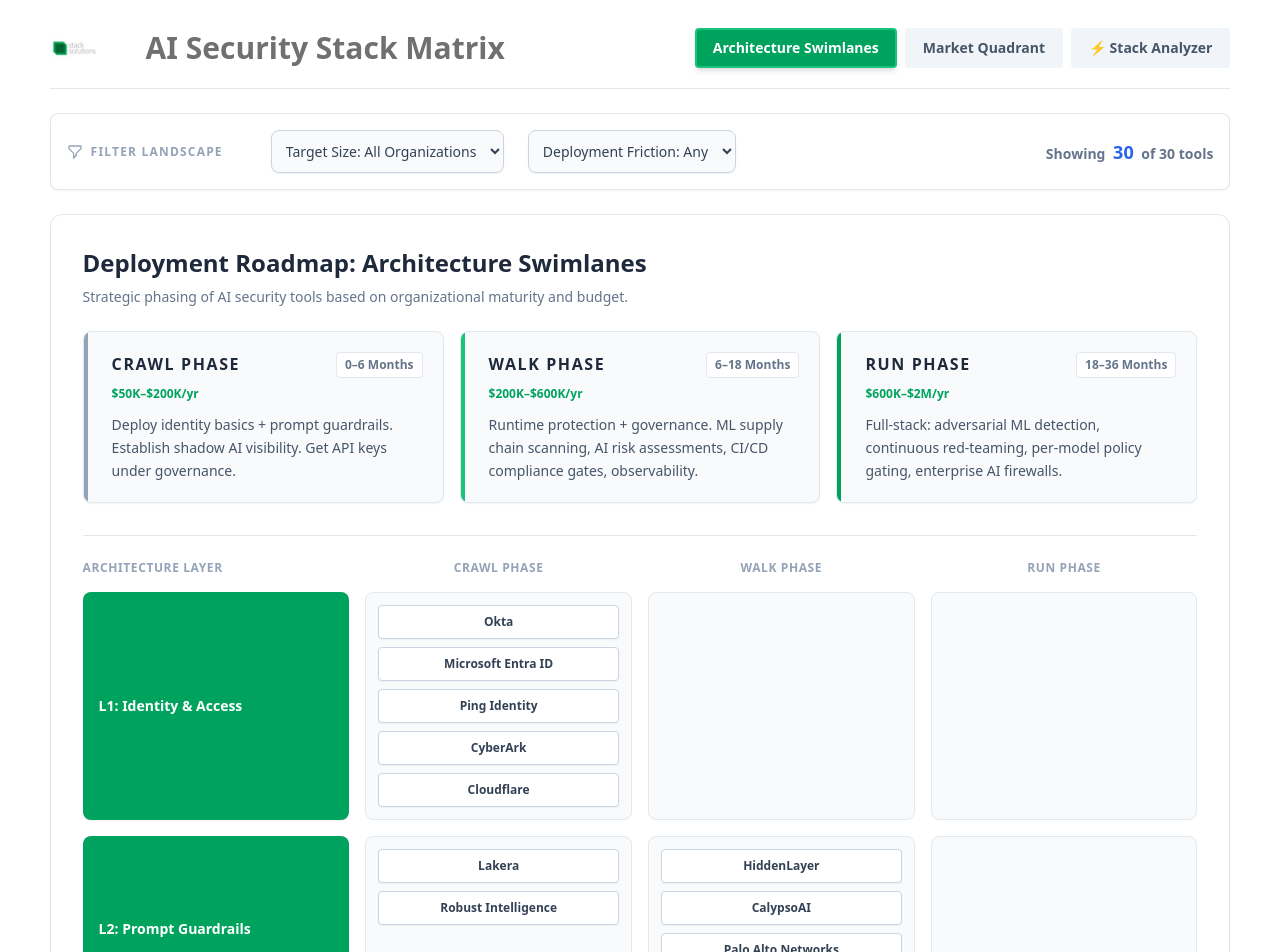
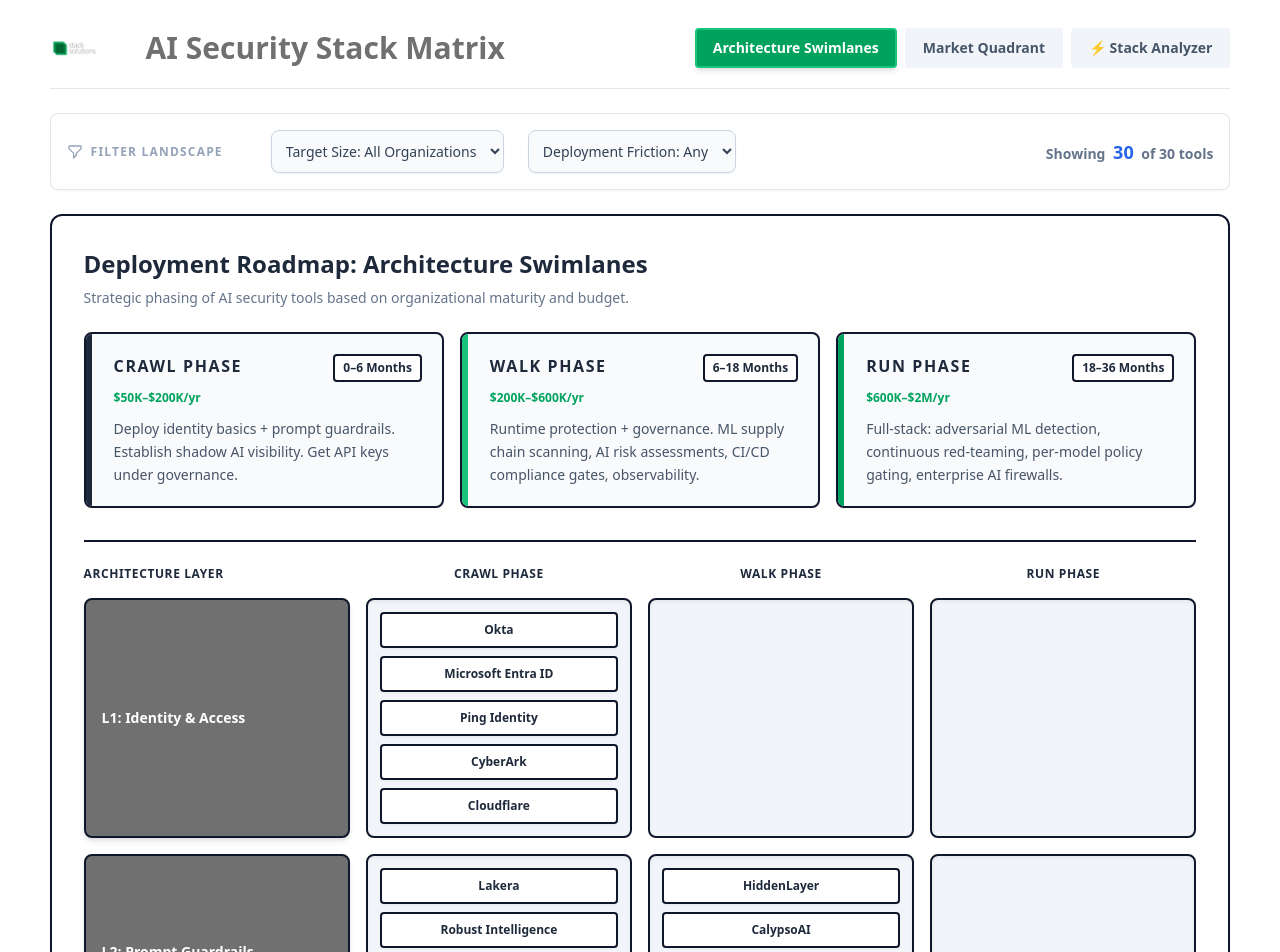
Before and after one commit to stacksolutions-com/ai-security-stack-matrix, a React (Vite) app: page / in a window 1280 px wide. Shown: the top 952 px of the page. Built offline with nearby package versions, Linux system fonts and the light colour scheme.

Commit message:
Add heavy architectural borders for high contrast

```diff
--- a/src/components/SwimlaneView.jsx
+++ b/src/components/SwimlaneView.jsx
@@ -17,17 +17,17 @@
   ];
 
   return (
-    <div className="bg-white rounded-xl shadow-sm border border-slate-200 p-8 overflow-visible">
+    <div className="bg-white rounded-xl shadow-sm border-2 border-slate-900 p-8 overflow-visible">
       <h3 className="text-2xl font-bold mb-2 text-slate-800">Deployment Roadmap: Architecture Swimlanes</h3>
       <p className="text-slate-500 mb-6 text-sm">Strategic phasing of AI security tools based on organizational maturity and budget.</p>
 
       <div className="grid grid-cols-3 gap-4 mb-8">
         {phaseDetails.map(p => (
-          <div key={p.name} className="bg-slate-50 border border-slate-200 rounded-lg p-5 shadow-sm relative overflow-hidden">
-            <div className={`absolute top-0 left-0 w-1 h-full ${p.name === 'Crawl' ? 'bg-slate-400' : p.name === 'Walk' ? 'bg-[color:#19C37A]' : 'bg-[color:#00A35D]'}`}></div>
+          <div key={p.name} className="bg-slate-50 border-2 border-slate-900 rounded-lg p-5 shadow-sm relative overflow-hidden">
+            <div className={`absolute top-0 left-0 w-1.5 h-full ${p.name === 'Crawl' ? 'bg-slate-800' : p.name === 'Walk' ? 'bg-[color:#19C37A]' : 'bg-[color:#00A35D]'}`}></div>
             <div className="flex justify-between items-start mb-2 pl-2">
               <h4 className="font-bold text-slate-800 uppercase tracking-widest">{p.name} Phase</h4>
-              <span className="text-xs font-bold bg-white border border-slate-200 px-2 py-1 rounded text-slate-500">{p.time}</span>
+              <span className="text-xs font-bold bg-white border-2 border-slate-900 px-2 py-1 rounded text-slate-800">{p.time}</span>
             </div>
             <div className="text-xs font-bold text-[color:#00A35D] mb-3 pl-2">{p.budget}</div>
             <p className="text-sm text-slate-600 leading-relaxed pl-2">{p.desc}</p>
@@ -35,26 +35,30 @@
         ))}
       </div>
 
-      <div className="min-w-[900px] border-t border-slate-200 pt-6 pb-24">
+      <div className="min-w-[900px] border-t-2 border-slate-900 pt-6 pb-24">
         <div className="grid grid-cols-4 gap-4 mb-4">
-          <div className="font-bold text-slate-400 uppercase text-xs tracking-wider">Architecture Layer</div>
-          {phases.map(phase => <div key={phase} className="font-bold text-slate-400 uppercase text-xs tracking-wider text-center">{phase} Phase</div>)}
+          <div className="font-bold text-slate-800 uppercase text-xs tracking-wider">Architecture Layer</div>
+          {phases.map(phase => <div key={phase} className="font-bold text-slate-800 uppercase text-xs tracking-wider text-center">{phase} Phase</div>)}
         </div>
         <div className="space-y-4">
           {layers.map(layer => (
             <div key={layer.id} className="grid grid-cols-4 gap-4">
-              {/* Branded layer background */}
-              <div className="p-4 rounded-lg bg-[color:#00A35D] flex items-center shadow-sm">
+
+              {/* Heavy borders on the row headers */}
+              <div className="p-4 rounded-lg bg-[color:#707070] border-2 border-slate-900 flex items-center shadow-md">
                 <span className="font-semibold text-white text-sm">{layer.name}</span>
               </div>
+
               {phases.map(phase => {
                 const vendors = data.filter(v => String(v['Layer #']) === layer.id && v['Maturity Phase'] === phase);
                 return (
-                  <div key={`${layer.id}-${phase}`} className="bg-slate-50 rounded-lg border border-slate-200 p-3 min-h-[80px] flex flex-wrap gap-2 items-start content-start">
+                  // Heavy borders on the swimlanes
+                  <div key={`${layer.id}-${phase}`} className="bg-slate-100 rounded-lg border-2 border-slate-900 p-3 min-h-[80px] flex flex-wrap gap-2 items-start content-start shadow-inner">
                     {vendors.map(v => (
                       <div key={v.Vendor} className={`relative w-full transition-all duration-300 ${v.isDimmed ? 'opacity-20 grayscale pointer-events-none' : 'group cursor-pointer'}`}>
-                        {/* Branded vendor hover state */}
-                        <div className={`bg-white border shadow-sm rounded px-3 py-2 text-xs font-bold w-full text-center transition-colors ${v.isDimmed ? 'border-slate-200 text-slate-400' : 'border-slate-300 text-slate-700 group-hover:border-[color:#00A35D] group-hover:text-[color:#00A35D]'}`}>
+
+                        {/* Heavy borders on the vendor cards */}
+                        <div className={`bg-white shadow-sm rounded px-3 py-2 text-xs font-bold w-full text-center transition-all border-2 ${v.isDimmed ? 'border-slate-300 text-slate-400' : 'border-slate-900 text-slate-800 group-hover:border-[color:#00A35D] group-hover:text-[color:#00A35D] group-hover:shadow-md'}`}>
                           {v.Vendor}
                         </div>
 
@@ -65,7 +69,7 @@
                                 <div className="font-bold text-lg leading-tight">{v.Vendor}</div>
                                 <div className="text-[color:#19C37A] text-[10px] font-bold uppercase tracking-widest mt-1">{v.Category}</div>
                               </div>
-                              <div className={`px-2 py-1 rounded text-[10px] font-bold uppercase tracking-wider ${v['Deployment Friction'] === 'Low' ? 'bg-green-500/20 text-green-300' : v['Deployment Friction'] === 'Medium' ? 'bg-amber-500/20 text-amber-300' : 'bg-red-500/20 text-red-300'}`}>
+                              <div className={`px-2 py-1 rounded border border-white/20 text-[10px] font-bold uppercase tracking-wider ${v['Deployment Friction'] === 'Low' ? 'bg-green-500/20 text-green-300' : v['Deployment Friction'] === 'Medium' ? 'bg-amber-500/20 text-amber-300' : 'bg-red-500/20 text-red-300'}`}>
                                 {v['Deployment Friction']} Friction
                               </div>
                             </div>
```
